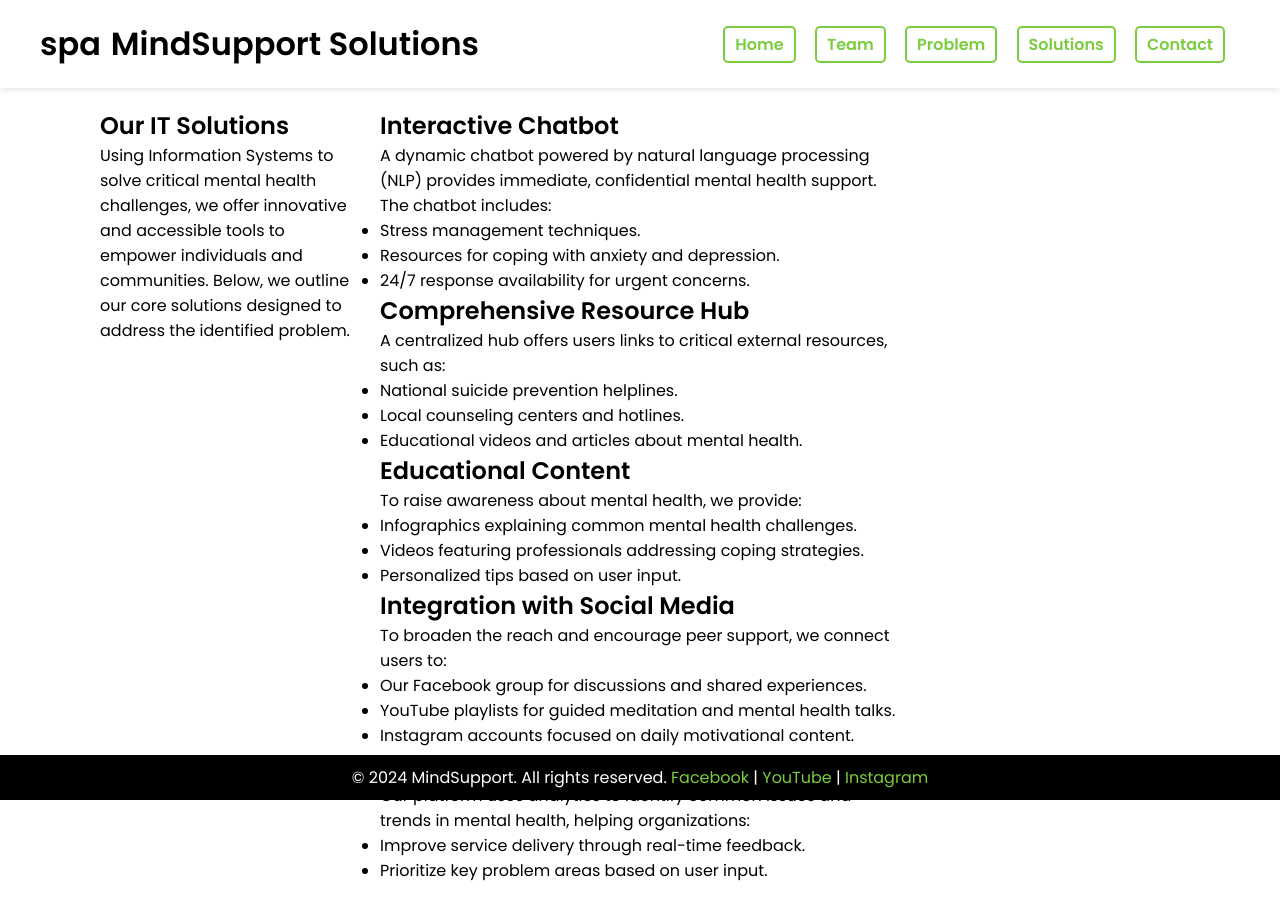
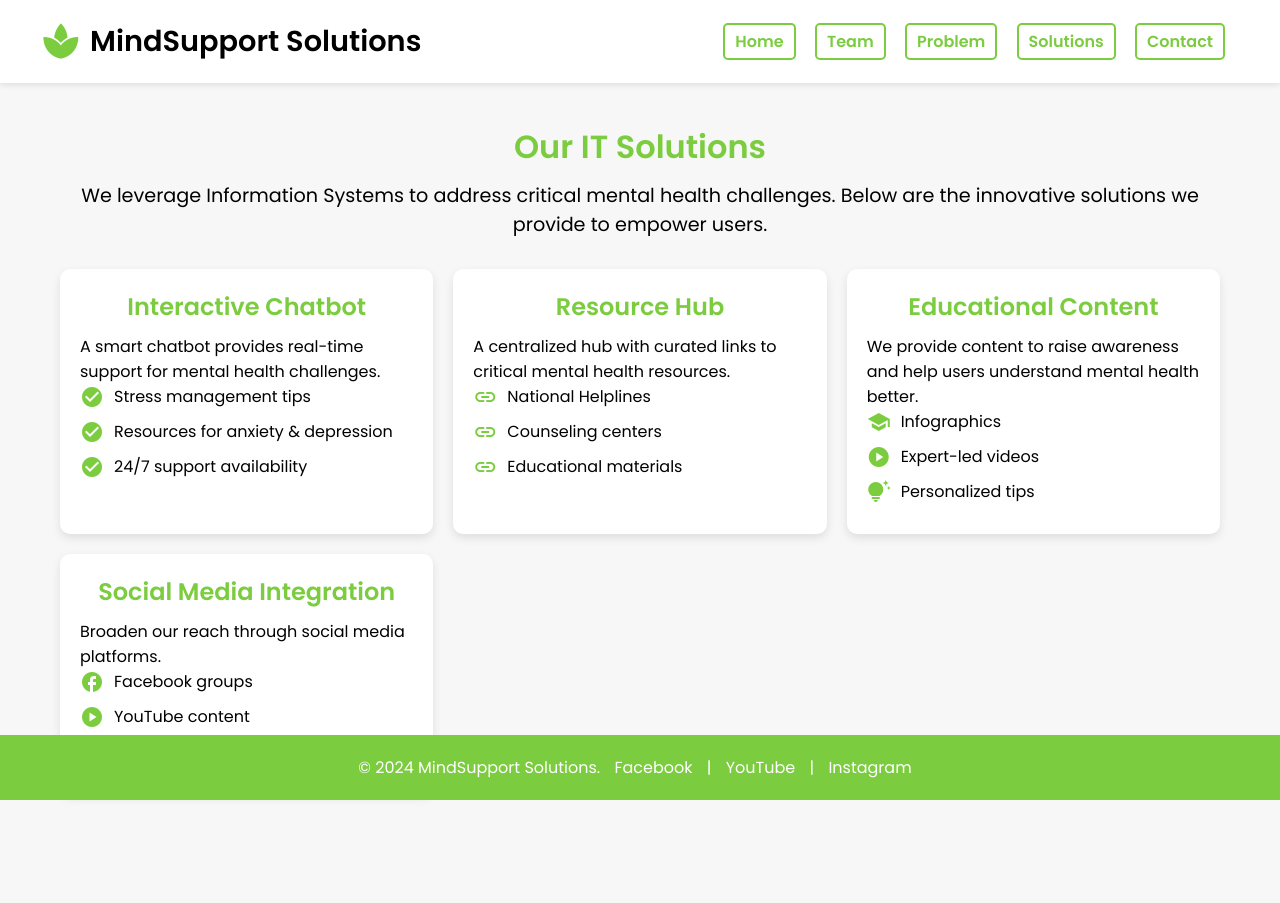
Before and after one commit to alinganil/mentalhealth_chatbot, a website: page solutions.html in a window 1280 px wide. After the commit the page ends 834 px from the top, so only its background shows below. Drawn offline with Linux system fonts and the light colour scheme.

Commit message:
Update solutions.html

```diff
--- a/solutions.html
+++ b/solutions.html
@@ -5,12 +5,156 @@
   <meta name="viewport" content="width=device-width, initial-scale=1.0">
   <title>Solutions</title>
   <link href="https://fonts.googleapis.com/css2?family=Poppins:wght@400;600&display=swap" rel="stylesheet">
+  <link href="https://fonts.googleapis.com/icon?family=Material+Icons" rel="stylesheet">
   <link rel="stylesheet" href="css/style.css">
+  <style>
+    :root {
+      --primary-color: #7BCC3F;
+      --secondary-color: #F1F8EC;
+      --text-color: #000000;
+      --white: #ffffff;
+      --background-color: #F7F7F7;
+    }
+
+    body {
+      font-family: 'Poppins', sans-serif;
+      background-color: var(--background-color);
+      color: var(--text-color);
+    }
+
+    header {
+      width: 100%;
+      padding: 20px 40px;
+      display: flex;
+      justify-content: space-between;
+      align-items: center;
+      background-color: var(--white);
+      box-shadow: 0px 2px 6px rgba(0, 0, 0, 0.1);
+      position: sticky;
+      top: 0;
+      z-index: 10;
+    }
+
+    .logo {
+      display: flex;
+      align-items: center;
+      gap: 10px;
+    }
+
+    .logo .material-icons {
+      font-size: 2.5rem;
+      color: var(--primary-color);
+    }
+
+    .logo span {
+      font-size: 1.8rem;
+      font-weight: bold;
+      color: var(--text-color);
+    }
+
+    nav a {
+      text-decoration: none;
+      font-weight: bold;
+      color: var(--primary-color);
+      padding: 8px 15px;
+      border: 2px solid var(--primary-color);
+      border-radius: 8px;
+      transition: all 0.3s ease;
+      margin-right: 10px;
+    }
+
+    nav a:hover {
+      background-color: var(--primary-color);
+      color: var(--white);
+    }
+
+    main {
+      padding: 40px 20px;
+      max-width: 1200px;
+      margin: auto;
+    }
+
+    h1, h2 {
+      text-align: center;
+      color: var(--primary-color);
+    }
+
+    .solutions-intro {
+      text-align: center;
+      margin-bottom: 30px;
+    }
+
+    .solutions-intro p {
+      font-size: 1.2rem;
+      color: var(--text-color);
+      margin: 10px 0;
+    }
+
+    .solution-items {
+      display: grid;
+      grid-template-columns: repeat(auto-fit, minmax(300px, 1fr));
+      gap: 20px;
+    }
+
+    .solution-item {
+      background-color: var(--white);
+      border-radius: 10px;
+      box-shadow: 0px 4px 10px rgba(0, 0, 0, 0.1);
+      padding: 20px;
+      transition: transform 0.3s ease, box-shadow 0.3s ease;
+    }
+
+    .solution-item:hover {
+      transform: translateY(-10px);
+      box-shadow: 0px 8px 20px rgba(0, 0, 0, 0.2);
+    }
+
+    .solution-item h2 {
+      color: var(--primary-color);
+      margin-bottom: 10px;
+    }
+
+    .solution-item ul {
+      list-style: none;
+      padding-left: 0;
+    }
+
+    .solution-item ul li {
+      display: flex;
+      align-items: center;
+      gap: 10px;
+      margin-bottom: 10px;
+    }
+
+    .solution-item ul li .material-icons {
+      color: var(--primary-color);
+    }
+
+    footer {
+      width: 100%;
+      background-color: var(--primary-color);
+      color: var(--white);
+      text-align: center;
+      padding: 20px;
+      position: fixed;
+      bottom: 0;
+    }
+
+    footer a {
+      color: var(--white);
+      margin: 0 10px;
+      text-decoration: none;
+    }
+
+    footer a:hover {
+      text-decoration: underline;
+    }
+  </style>
 </head>
 <body>
   <header>
     <div class="logo">
-      <span class="material-icons logo-icon">spa</span>
+      <span class="material-icons">spa</span>
       <span>MindSupport Solutions</span>
     </div>
     <nav>
@@ -23,83 +167,53 @@
   </header>
 
   <main>
-    <div class="container">
-      <section class="solutions-intro">
+    <div class="solutions-intro">
       <h1>Our IT Solutions</h1>
-        <p>
-          Using Information Systems to solve critical mental health challenges, we offer innovative and accessible tools to empower individuals and communities. Below, we outline our core solutions designed to address the identified problem.
-        </p>
-      </section>
+      <p>We leverage Information Systems to address critical mental health challenges. Below are the innovative solutions we provide to empower users.</p>
+    </div>
 
-      <section class="solution-items">
+    <div class="solution-items">
       <div class="solution-item">
         <h2>Interactive Chatbot</h2>
-          <p>
-            A dynamic chatbot powered by natural language processing (NLP) provides immediate, confidential mental health support. The chatbot includes:
-          </p>
+        <p>A smart chatbot provides real-time support for mental health challenges.</p>
         <ul>
-            <li>Stress management techniques.</li>
-            <li>Resources for coping with anxiety and depression.</li>
-            <li>24/7 response availability for urgent concerns.</li>
+          <li><span class="material-icons">check_circle</span> Stress management tips</li>
+          <li><span class="material-icons">check_circle</span> Resources for anxiety & depression</li>
+          <li><span class="material-icons">check_circle</span> 24/7 support availability</li>
         </ul>
       </div>
-
       <div class="solution-item">
-          <h2>Comprehensive Resource Hub</h2>
-          <p>
-            A centralized hub offers users links to critical external resources, such as:
-          </p>
+        <h2>Resource Hub</h2>
+        <p>A centralized hub with curated links to critical mental health resources.</p>
         <ul>
-            <li>National suicide prevention helplines.</li>
-            <li>Local counseling centers and hotlines.</li>
-            <li>Educational videos and articles about mental health.</li>
+          <li><span class="material-icons">link</span> National Helplines</li>
+          <li><span class="material-icons">link</span> Counseling centers</li>
+          <li><span class="material-icons">link</span> Educational materials</li>
         </ul>
       </div>
-
       <div class="solution-item">
         <h2>Educational Content</h2>
-          <p>
-            To raise awareness about mental health, we provide:
-          </p>
+        <p>We provide content to raise awareness and help users understand mental health better.</p>
         <ul>
-            <li>Infographics explaining common mental health challenges.</li>
-            <li>Videos featuring professionals addressing coping strategies.</li>
-            <li>Personalized tips based on user input.</li>
+          <li><span class="material-icons">school</span> Infographics</li>
+          <li><span class="material-icons">play_circle</span> Expert-led videos</li>
+          <li><span class="material-icons">tips_and_updates</span> Personalized tips</li>
         </ul>
       </div>
-
       <div class="solution-item">
-          <h2>Integration with Social Media</h2>
-          <p>
-            To broaden the reach and encourage peer support, we connect users to:
-          </p>
+        <h2>Social Media Integration</h2>
+        <p>Broaden our reach through social media platforms.</p>
         <ul>
-            <li>Our Facebook group for discussions and shared experiences.</li>
-            <li>YouTube playlists for guided meditation and mental health talks.</li>
-            <li>Instagram accounts focused on daily motivational content.</li>
+          <li><span class="material-icons">facebook</span> Facebook groups</li>
+          <li><span class="material-icons">play_circle</span> YouTube content</li>
+          <li><span class="material-icons">camera_alt</span> Instagram campaigns</li>
         </ul>
       </div>
-
-        <div class="solution-item">
-          <h2>Data Collection and Insights</h2>
-          <p>
-            Our platform uses analytics to identify common issues and trends in mental health, helping organizations:
-          </p>
-          <ul>
-            <li>Improve service delivery through real-time feedback.</li>
-            <li>Prioritize key problem areas based on user input.</li>
-          </ul>
-        </div>
-      </section>
     </div>
   </main>
 
   <footer>
-    <p>
-      &copy; 2024 MindSupport. All rights reserved. <a href="https://www.facebook.com" target="_blank">Facebook</a> |
-      <a href="https://www.youtube.com" target="_blank">YouTube</a> |
-      <a href="https://www.instagram.com" target="_blank">Instagram</a>
-    </p>
+    &copy; 2024 MindSupport Solutions. <a href="#">Facebook</a> | <a href="#">YouTube</a> | <a href="#">Instagram</a>
   </footer>
 </body>
 </html>
```
Lines whose indentation alone changed are shown as unchanged.
